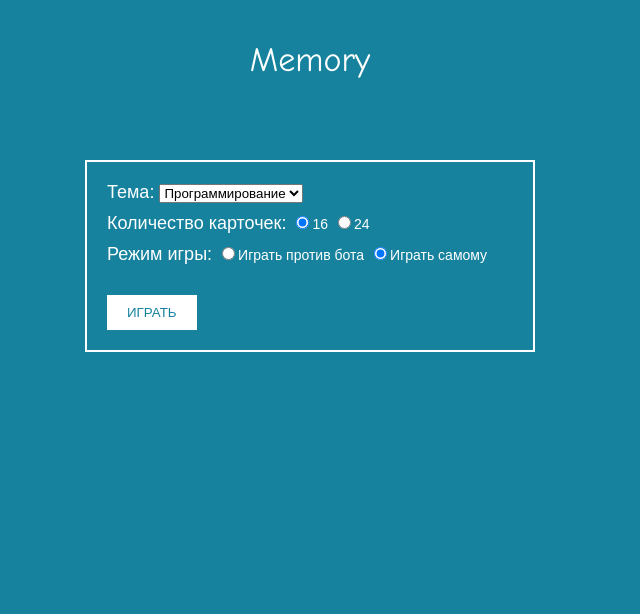
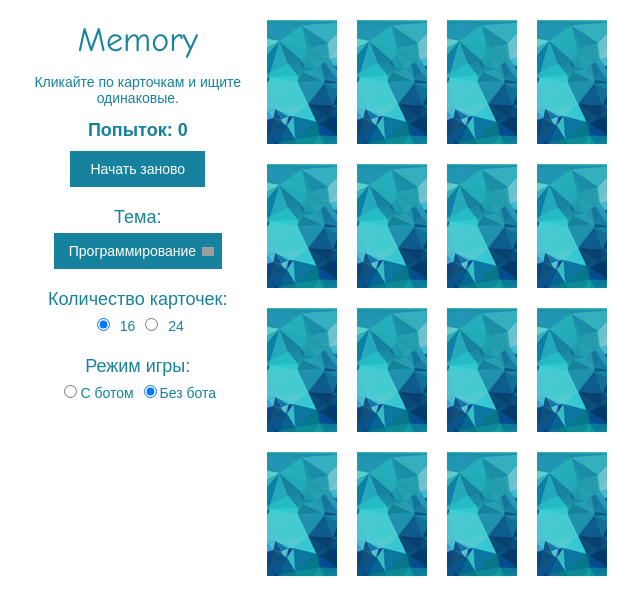
Before and after one commit to Punxnot/memory, a plain HTML site: page index.html in a window 1280 px wide. Shown: the whole page, without its empty margins (330-970 px from the left). Drawn offline with Linux system fonts and the light colour scheme; grey boxes are pictures that could not be loaded; a web font is replaced by a local one.

Commit message:
Remove screens

```diff
--- a/index.html
+++ b/index.html
@@ -19,37 +19,6 @@
     </div>
 
     <div class="game-container" id="gameContainer">
-      <div class="settings-screen" id="settingsScreen">
-        <div class="logo">
-          Memory
-        </div>
-        <div class="inner">
-          <div>
-            Тема:
-            <select name="choose-theme" id="chooseTheme">
-              <option value="programming">Программирование</option>
-              <option value="cars">Автомобили</option>
-            </select>
-          </div>
-          <div>
-            Количество карточек:
-            <label><input class="choose-num" type="radio" name="choose-cards-number" data-cardsnum="7" checked>16</label>
-            <label><input class="choose-num" type="radio" name="choose-cards-number" data-cardsnum="11">24</label>
-          </div>
-          <div>
-            Режим игры:
-            <input class="choose-mode" type="radio" name="choose-mode" data-mode="botMode" id="botMode"><label for="botMode">Играть против бота</label>
-            <input class="choose-mode" type="radio" name="choose-mode" data-mode="singleMode" id="singleMode" checked><label for="singleMode">Играть самому</label>
-            <div class="bot-type">
-              Выберите бота:<br>
-              <label><input class="choose-bot" type="radio" name="choose-bot" data-bottype="smart">Умный</label>
-              <label><input class="choose-bot" type="radio" name="choose-bot" data-bottype="normal" checked>Средний</label>
-              <label><input class="choose-bot" type="radio" name="choose-bot" data-bottype="stupid">Глупый</label>
-            </div>
-          </div>
-          <button type="button" class="btn" id="playBtn">Играть</button>
-        </div>
-      </div>
       <div class="main-screen" id="mainScreen">
         <div class="text-container">
           <div class="logo">
@@ -61,8 +30,34 @@
           <div class="message-container" id="messageContainer"></div>
           <div class="players-score" id="playersScore"></div>
           <div class="bots-score" id="botsScore"></div>
-          <button class="btn" type="button" name="button" id="startBtn">Ещё раз</button>
-          <button class="btn" onclick="location.reload()">Настройки</button>
+          <button class="btn" type="button" name="button" id="startBtn">Начать заново</button>
+
+          <div class="settings" id="settings">
+            <div>
+              <h4 class="settings-item-title">Тема:</h4>
+              <select class="settings-item" name="choose-theme" id="chooseTheme">
+                <option value="programming">Программирование</option>
+                <option value="cars">Автомобили</option>
+              </select>
+            </div>
+            <div>
+              <h4 class="settings-item-title">Количество карточек:</h4>
+              <label><input class="choose-num settings-item" type="radio" name="choose-cards-number" data-cardsnum="7" checked>16</label>
+              <label><input class="choose-num settings-item" type="radio" name="choose-cards-number" data-cardsnum="11">24</label>
+            </div>
+            <div>
+              <h4 class="settings-item-title">Режим игры:</h4>
+              <input class="choose-mode settings-item" type="radio" name="choose-mode" data-mode="botMode" id="botMode"><label for="botMode">С ботом</label>
+              <input class="choose-mode settings-item" type="radio" name="choose-mode" data-mode="singleMode" id="singleMode" checked><label for="singleMode">Без бота</label>
+              <div class="bot-type">
+                <h4 class="settings-item-title">Выберите бота:</h4>
+                <label><input class="choose-bot settings-item" type="radio" name="choose-bot" data-bottype="smart">Умный</label>
+                <label><input class="choose-bot settings-item" type="radio" name="choose-bot" data-bottype="normal" checked>Средний</label>
+                <label><input class="choose-bot settings-item" type="radio" name="choose-bot" data-bottype="stupid">Глупый</label>
+              </div>
+            </div>
+          </div>
+
         </div>
         <div class="cards-container clearfix" id="cardsContainer"></div>
       </div>
--- a/js/script.js
+++ b/js/script.js
@@ -1,5 +1,5 @@
 (function() {
-  var blub, boo, botType, botsScore, botsScoreContainer, card1, card2, cardsContainer, cardsMaxNum, chooseTheme, createCards, exposed, gameContainer, getRandom, j, list1, mainScreen, messageContainer, mode, myInterval, newList, num, playBtn, playersScore, playersScoreContainer, playersTurn, results, settingsScreen, shuffle, startBtn, startGame, state, theme, turns, yeah,
+  var blub, boo, botType, botsScore, botsScoreContainer, card1, card2, cardsContainer, cardsMaxNum, chooseTheme, createCards, exposed, gameContainer, getRandom, j, list1, mainScreen, messageContainer, mode, myInterval, newList, num, playersScore, playersScoreContainer, playersTurn, results, settingsItems, shuffle, startBtn, state, theme, turns, yeah,
     indexOf = [].indexOf || function(item) { for (var i = 0, l = this.length; i < l; i++) { if (i in this && this[i] === item) return i; } return -1; };
 
   cardsMaxNum = 7;
@@ -56,15 +56,9 @@
 
   mode = "singleMode";
 
-  settingsScreen = document.getElementById("settingsScreen");
-
   mainScreen = document.getElementById("mainScreen");
 
-  playBtn = document.getElementById("playBtn");
-
-  playBtn.addEventListener("click", function() {
-    return startGame();
-  });
+  settingsItems = document.querySelectorAll(".settings-item");
 
   shuffle = function(array) {
     var currentIndex, randomIndex, temporaryValue;
@@ -112,15 +106,13 @@
     return results2;
   };
 
-  startGame = function() {
-    var allCards, allCardsList, botPlay, i, k, len, newGame;
-    settingsScreen.style.display = "none";
-    mainScreen.style.display = "block";
+  window.onload = function() {
+    var allCards, allCardsList, botPlay, i, item, k, l, len, len1, newGame;
     cardsMaxNum = parseInt(document.querySelector(".choose-num:checked").dataset.cardsnum);
     if (cardsMaxNum === 7) {
-      gameContainer.classList.remove("large");
+      gameContainer["class"] = "game-container large";
     } else if (cardsMaxNum === 11) {
-      gameContainer.classList.add("large");
+      gameContainer["class"] = "game-container";
     }
     botType = document.querySelector(".choose-bot:checked").dataset.bottype;
     createCards();
@@ -183,6 +175,11 @@
       }).apply(this);
       newList = shuffle(list1.concat(list1.slice()));
       createCards();
+      if (cardsMaxNum === 7) {
+        gameContainer.className = "game-container";
+      } else if (cardsMaxNum === 11) {
+        gameContainer.className = "game-container large";
+      }
       allCards = cardsContainer.querySelectorAll(".card");
       for (m = 0, len1 = allCards.length; m < len1; m++) {
         i = allCards[m];
@@ -207,6 +204,10 @@
       }
     };
     startBtn.addEventListener("click", newGame);
+    for (l = 0, len1 = settingsItems.length; l < len1; l++) {
+      item = settingsItems[l];
+      item.addEventListener("change", newGame);
+    }
     return cardsContainer.addEventListener("click", function(e) {
       var card, closeCards, ind, showMessage;
       if (e.target.parentNode.parentNode.parentNode.classList.contains("card")) {
--- a/scss/style.scss
+++ b/scss/style.scss
@@ -25,9 +25,6 @@ ul, ol{
 }
 *{
   box-sizing: border-box;
-}
-h4 {
-  margin-bottom: 20px;
 }
 label, input, select, button {
   cursor: pointer;
@@ -85,39 +82,39 @@ label, input, select, button {
 .message-container{
   margin-bottom: 10px;
 }
-.settings-screen {
-  min-height: 100vh;
-  padding-top: 40px;
-  background: #16829e;
-  .logo {
-    text-align: center;
-    color: white;
-  }
-  label {
-    font-size: 14px;
-  }
-  .btn {
-    background: white;
-    color: #16829e;
-    &:hover {
-      background: white;
-      transform: scale(1.1);
-      transition: transform .2s;
+.settings {
+  margin: 20px 0;
+  font-size: 18px;
+  > div {
+    margin-bottom: 20px;
+    label {
+      display: inline;
+      font-size: 14px;
     }
   }
-  .inner {
-    position: absolute;
-    top: 20%;
-    left: 50%;
-    transform: translateX(-50%);
-    width: 450px;
-    padding: 20px;
-    text-align: left;
+  .settings-item-title {
+    margin-bottom: 5px;
+    font-size: 18px;
+    font-weight: normal;
+  }
+  select {
+    display: inline-block;
+    -webkit-appearance: none;
+    -moz-appearance: none;
+    appearance: none;
+    padding: 10px 15px;
+    padding-right: 25px;
+    font-size: 14px;
+    background: #16829e url("http://match4shaadi.com/images/select-arrow.png") no-repeat 95% 50%;
+    background-size: 12px;
     color: white;
-    font-size: 18px;
-    border: 2px solid white;
-    > div {
-      margin-bottom: 10px;
+    border: none;
+    border-radius: 0;
+    &:focus {
+      outline: none;
+    }
+    &:hover{
+      background-color: lighten(#16829e, 10%);
     }
   }
 }
@@ -150,7 +147,7 @@ label, input, select, button {
   padding: 10px 20px;
   background-color: #16829e;
   color: white;
-  text-transform: uppercase;
+  font-size: 14px;
   cursor: pointer;
   &:hover{
     background-color: lighten(#16829e, 10%);
@@ -159,6 +156,7 @@ label, input, select, button {
 .players-score,
 .bots-score{
   font-size: 18px;
+  font-weight: bold;
 }
 
 .flip-container{
@@ -209,14 +207,11 @@ label, input, select, button {
     font-size: 14px;
   }
 }
-.main-screen {
-  display: none;
-}
 .bot-type {
-  margin-top: 10px;
+  margin-top: 20px;
   max-height: 0;
   overflow: hidden;
-  transition: max-height .2s;
+  transition: max-height .3s;
 }
 .choose-mode[data-mode="botMode"]:checked ~ .bot-type {
   max-height: 100px;
```
Also changed, not shown: all.js, css/style.css, 1 other file.
